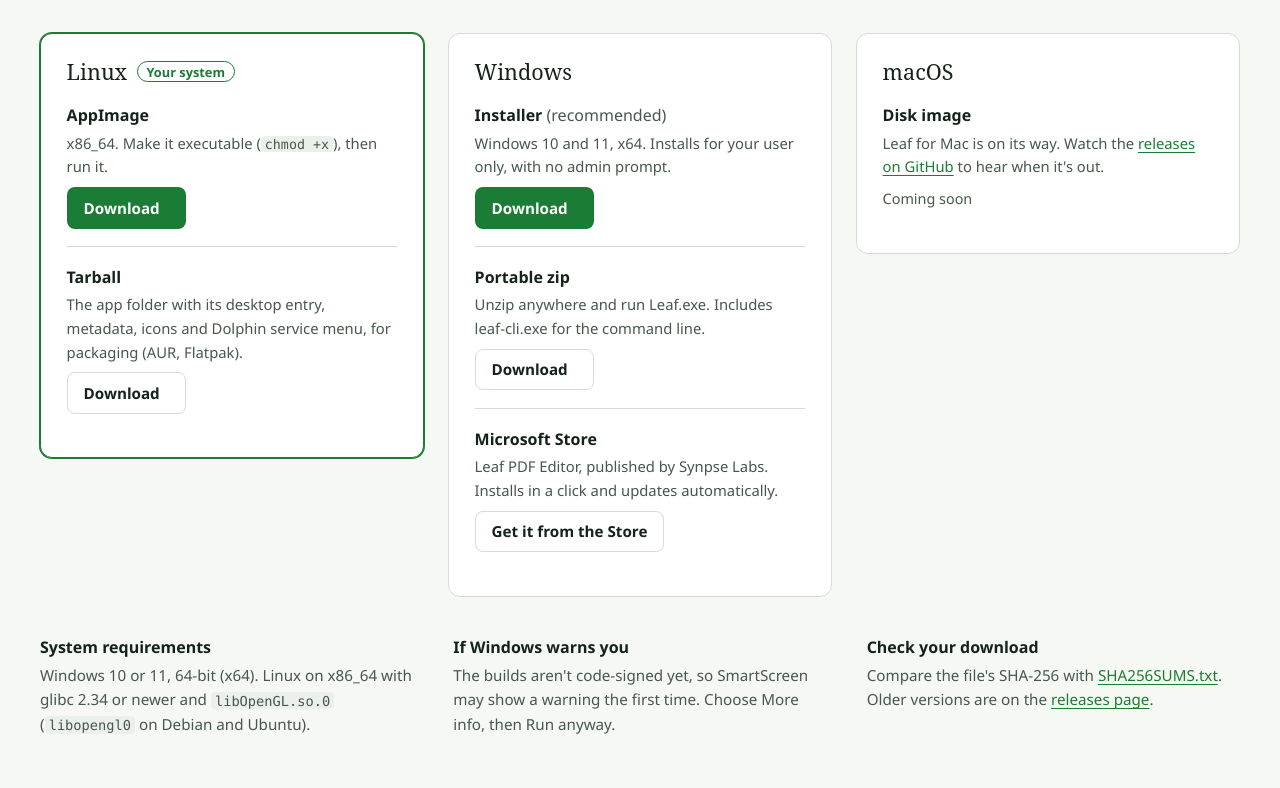
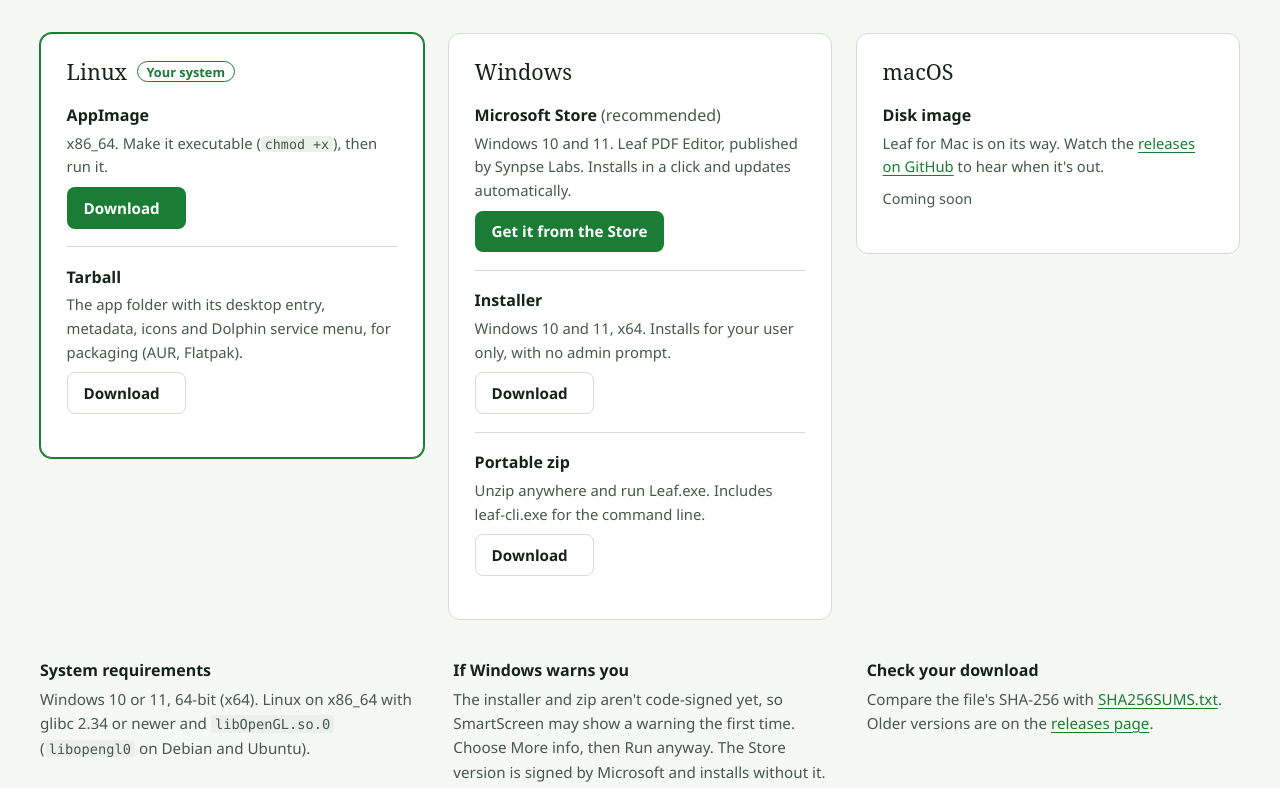
Before and after one commit to jagritvats/leafpdf-website, a plain HTML site: page site/index.html in a window 1280 px wide. Shown: the part 8758-9546 px from the top of the page. Drawn offline with Linux system fonts and the light colour scheme; no server answers.

Commit message:
Recommend the Microsoft Store on Windows
- Hero button on Windows (and without JavaScript): Get it from the Microsoft Store; Linux and Mac visitors still get their GitHub download
- Windows card lists the Store first as recommended, then the installer and zip
- SmartScreen note: the Store version installs without the warning

```diff
--- a/site/assets/site.js
+++ b/site/assets/site.js
@@ -71,7 +71,7 @@
   syncToggle();
 
   // ---- The visitor's platform ------------------------------------------------------------------------------
-  // The page's default is the Windows installer. Linux visitors get the AppImage; Mac visitors get the disk image
+  // The page's default is the Microsoft Store (Windows 10 and 11, like Leaf itself). Linux visitors get the AppImage; Mac visitors get the disk image
   // once a release has one (until then, a note instead of a Windows button); phones and tablets get a note,
   // since Leaf is a desktop app. The visitor's platform card is marked and listed first.
   var ua = navigator.userAgent || "";
@@ -98,6 +98,15 @@
     if (heroNote) { heroNote.textContent = text || ""; heroNote.hidden = !text; }
   }
 
+  // Linux and Mac visitors: the hero button becomes a GitHub download (the release page until the API answers)
+  function heroAsset(asset, label) {
+    if (heroButton) {
+      heroButton.setAttribute("data-asset", asset);
+      heroButton.href = "https://github.com/jagritvats/Leaf-PDF-Viewer/releases/latest";
+    }
+    if (heroLabel) heroLabel.textContent = label;
+  }
+
   function markYours(id) {
     var card = document.getElementById(id);
     if (!card) return;
@@ -110,13 +119,11 @@
     markYours("platform-windows");
   } else if (platform === "linux") {
     markYours("platform-linux");
-    if (heroButton) heroButton.setAttribute("data-asset", "appimage");
-    if (heroLabel) heroLabel.textContent = "Download for Linux";
+    heroAsset("appimage", "Download for Linux");
     if (heroOther) heroOther.textContent = "Windows and other downloads";
   } else if (platform === "mac") {
     markYours("platform-mac");
-    if (heroButton) heroButton.setAttribute("data-asset", "mac");
-    if (heroLabel) heroLabel.textContent = "Download for Mac";
+    heroAsset("mac", "Download for Mac");
     if (heroOther) heroOther.textContent = "Windows and Linux downloads";
     heroMessage("Leaf for Mac is on its way. Today it runs on Windows and Linux.");
   } else if (platform === "mobile") {
--- a/site/index.html
+++ b/site/index.html
@@ -183,11 +183,11 @@
     <p class="hero-lede">A free, open-source PDF editor for Windows and Linux. Leaf works offline, so your documents never leave your computer.</p>
     <div class="hero-actions">
       <p class="hero-platform" id="hero-platform" hidden></p>
-      <a class="button" id="hero-download" data-asset="setup" href="https://github.com/jagritvats/Leaf-PDF-Viewer/releases/latest">
+      <a class="button" id="hero-download" href="https://apps.microsoft.com/detail/9P865XPB1QP3">
         <svg viewBox="0 0 24 24" aria-hidden="true" focusable="false" fill="none" stroke="currentColor" stroke-width="2" stroke-linecap="round" stroke-linejoin="round"><path d="M12 4v11M7 10.5l5 5 5-5M5 20h14"/></svg>
-        <span class="label">Download for Windows</span> <span class="size"></span>
+        <span class="label">Get it from the Microsoft Store</span> <span class="size"></span>
       </a>
-      <a class="text-link" id="hero-other" href="#download">Linux and other downloads</a>
+      <a class="text-link" id="hero-other" href="#download">Installer, zip and Linux downloads</a>
       <p class="hero-note"><span data-version>Latest version</span>. Free and open source, for Windows 10 and 11 and Linux.</p>
     </div>
     <figure class="shot hero-shot">
@@ -435,10 +435,18 @@
         <h3 id="dl-win">Windows <span class="yours-tag" hidden>Your system</span></h3>
         <div class="file">
           <div>
-            <h4>Installer <span class="tag">(recommended)</span></h4>
+            <h4>Microsoft Store <span class="tag">(recommended)</span></h4>
+            <p>Windows 10 and 11. Leaf PDF Editor, published by Synpse Labs. Installs in a click and updates automatically.</p>
+          </div>
+          <span class="soon store-soon">Coming soon</span>
+          <a class="button store-live" href="https://apps.microsoft.com/detail/9P865XPB1QP3">Get it from the Store</a>
+        </div>
+        <div class="file">
+          <div>
+            <h4>Installer</h4>
             <p>Windows 10 and 11, x64. Installs for your user only, with no admin prompt.</p>
           </div>
-          <a class="button" data-asset="setup" href="https://github.com/jagritvats/Leaf-PDF-Viewer/releases/latest">Download <span class="size"></span></a>
+          <a class="button quiet" data-asset="setup" href="https://github.com/jagritvats/Leaf-PDF-Viewer/releases/latest">Download <span class="size"></span></a>
         </div>
         <div class="file">
           <div>
@@ -446,14 +454,6 @@
             <p>Unzip anywhere and run Leaf.exe. Includes leaf-cli.exe for the command line.</p>
           </div>
           <a class="button quiet" data-asset="zip" href="https://github.com/jagritvats/Leaf-PDF-Viewer/releases/latest">Download <span class="size"></span></a>
-        </div>
-        <div class="file">
-          <div>
-            <h4>Microsoft Store</h4>
-            <p>Leaf PDF Editor, published by Synpse Labs. Installs in a click and updates automatically.</p>
-          </div>
-          <span class="soon store-soon">Coming soon</span>
-          <a class="button quiet store-live" href="https://apps.microsoft.com/detail/9P865XPB1QP3">Get it from the Store</a>
         </div>
       </section>
 
@@ -496,7 +496,7 @@
       </div>
       <div>
         <h3>If Windows warns you</h3>
-        <p>The builds aren't code-signed yet, so SmartScreen may show a warning the first time. Choose More info, then Run anyway.</p>
+        <p>The installer and zip aren't code-signed yet, so SmartScreen may show a warning the first time. Choose More info, then Run anyway. The Store version is signed by Microsoft and installs without it.</p>
       </div>
       <div>
         <h3>Check your download</h3>
```
